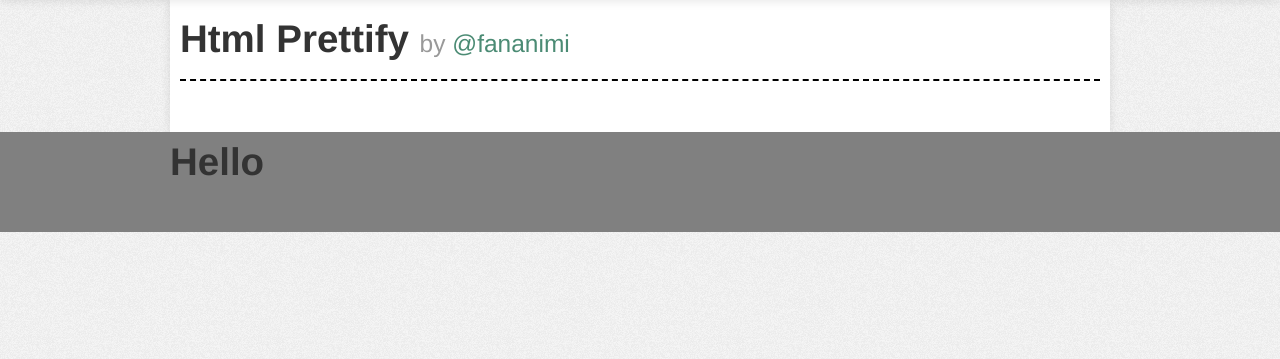
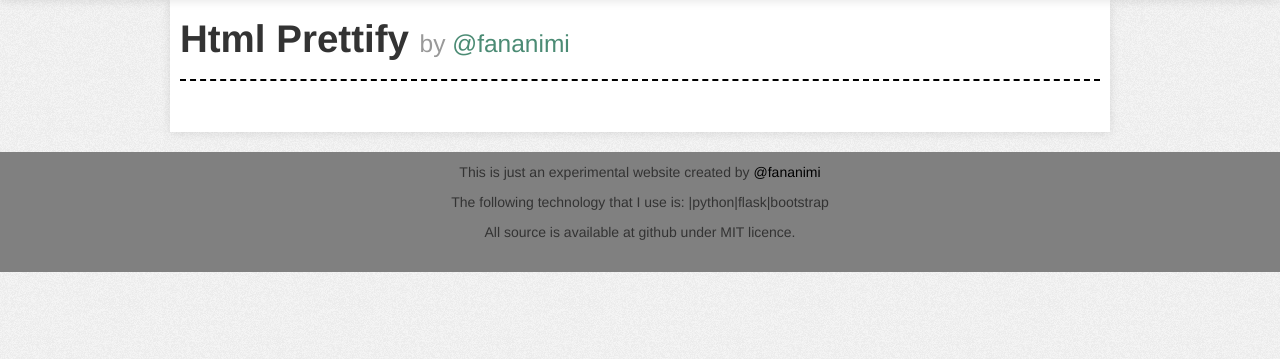
Before and after one commit to pije76/pretty_html, a Python web app: template pretty_html/templates/result.html in a window 1280 px wide. Shown: the part 41-400 px from the top of the page. Run offline with Jinja, Linux system fonts and the light colour scheme; the template is opened without the code that fills it, so the values that code supplies are empty; some libraries are stand-ins or nearby versions.

Commit message:
add footer content

```diff
--- a/pretty_html/static/website/css/style.css
+++ b/pretty_html/static/website/css/style.css
@@ -81,8 +81,15 @@ pre {
 
 footer, .push {
     height: 100px;
+    margin-top: 20px;
 }
 
 footer {
     background: gray;
+    padding: 10px;
+    text-align: center;
 }
+
+footer a {
+    color: #000;
+}
--- a/pretty_html/templates/base.html
+++ b/pretty_html/templates/base.html
@@ -32,7 +32,9 @@
         </div>
         <footer>
             <div class="container">
-                <h1>Hello</h1>
+                <p>This is just an experimental website created by <a href="http://twitter.com/fananimi" target="_blank">@fananimi</a></p>
+                <p>The following technology that I use is: |python|flask|bootstrap</p>
+                <p>All source is available at github under MIT licence.</p>
             </div>
         </footer>
         {% block script %}
```
